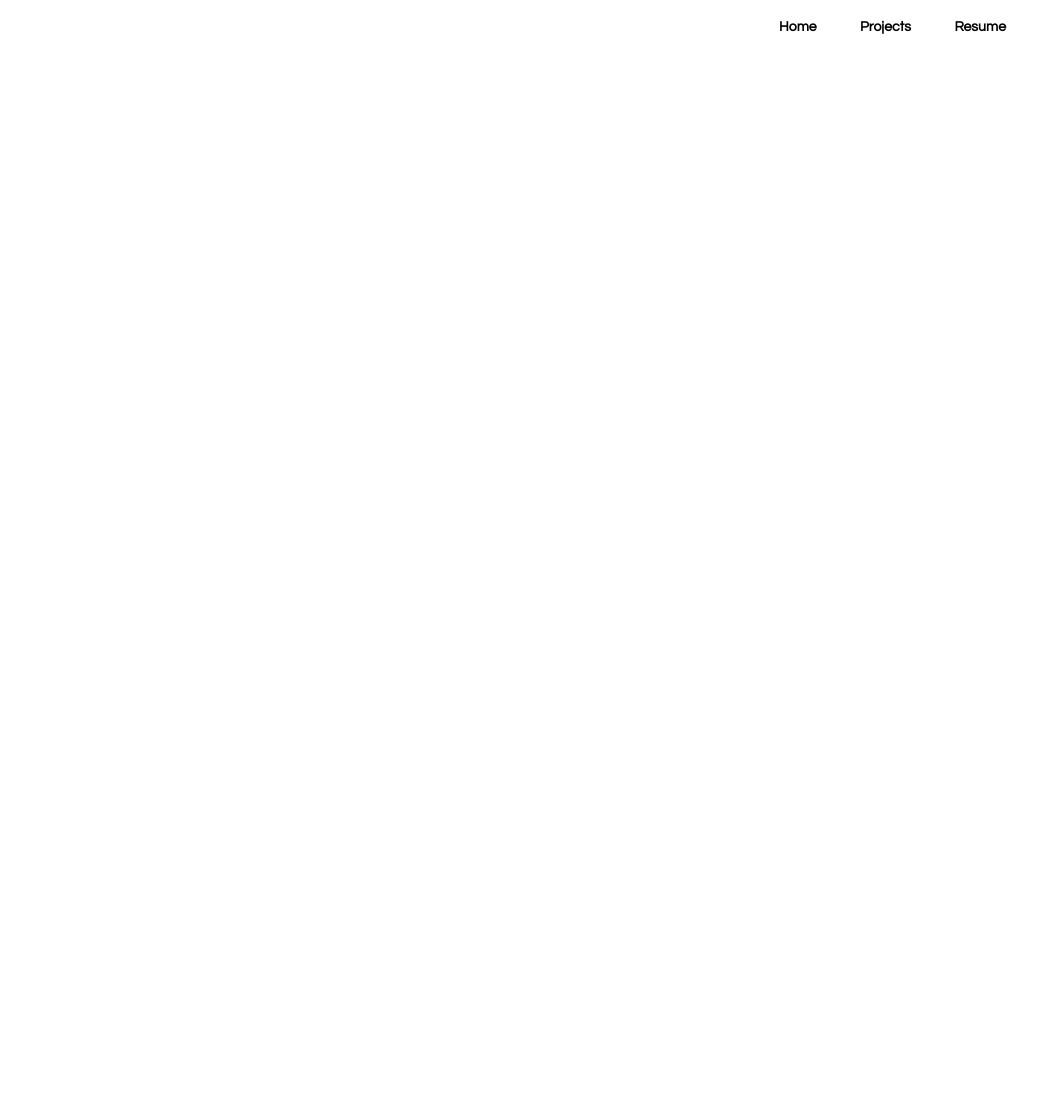
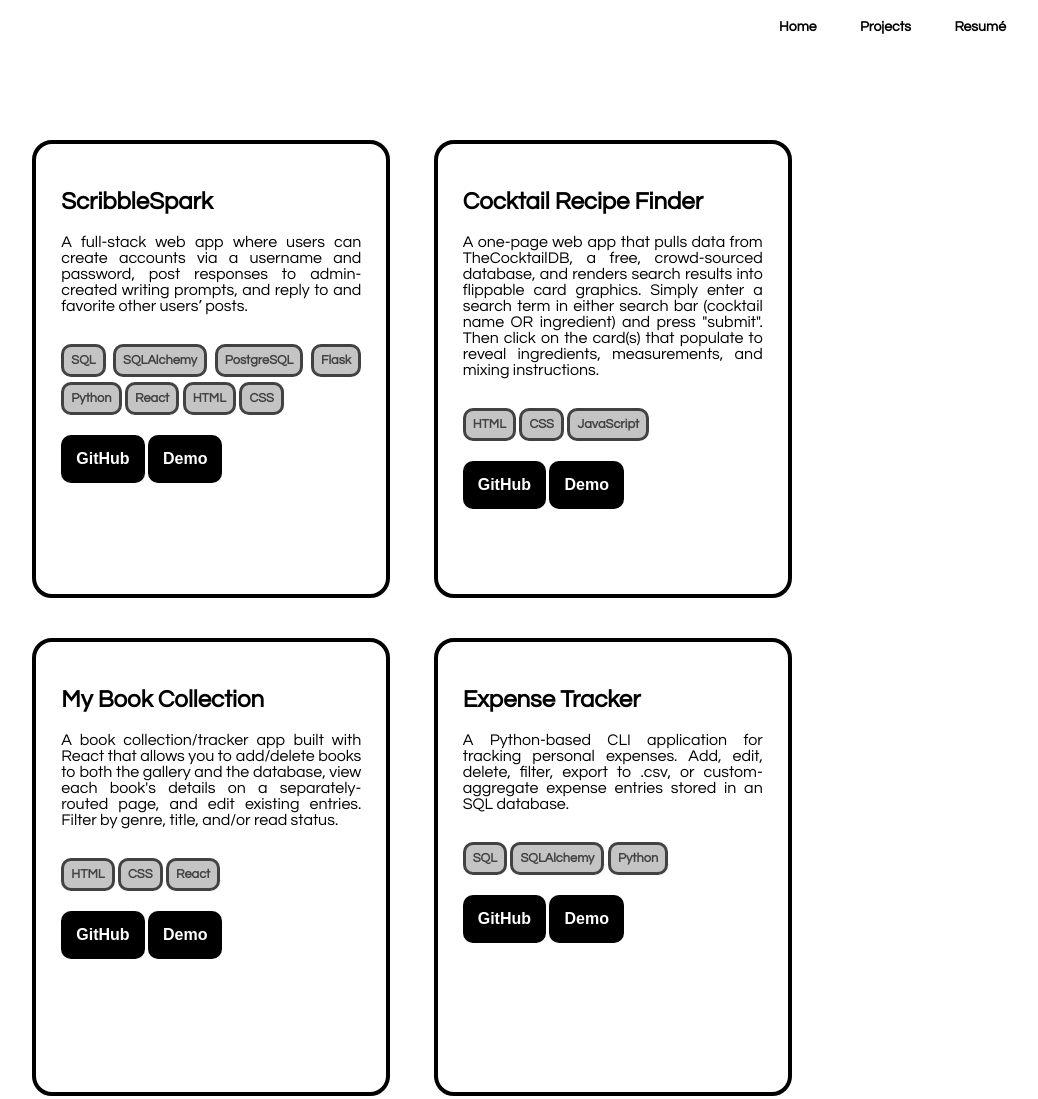
Before and after one commit to jjiang95/my-personal-website, a plain HTML site: page projects.html in a window 1280 px wide. Shown: the whole page, without its empty margins (228-1266 px from the left). Before the commit the page ends 800 px from the top, so only its background shows below. Drawn offline with Linux system fonts and the light colour scheme.

Commit message:
adds projects

```diff
--- a/projects.html
+++ b/projects.html
@@ -8,7 +8,54 @@
         <div id="menu">
             <a href="./index.html">Home</a>
             <a href="./projects.html">Projects</a>
-            <a href="./resume.html">Resume</a>
+            <a href="./resume.html">Resumé</a>
+        </div>
+        <div id="container">
+            <div class="project-card">
+                <h2>ScribbleSpark</h2>
+                <p>A full-stack web app where users can create accounts via a username and password, post responses to admin-created writing prompts, and reply to and favorite other users’ posts.</p>
+                <span>SQL</span>
+                <span>SQLAlchemy</span>
+                <span>PostgreSQL</span>
+                <span>Flask</span>
+                <span>Python</span>
+                <span>React</span>
+                <span>HTML</span>
+                <span>CSS</span>
+                </br>
+                <button>GitHub</button>
+                <button>Demo</button>
+            </div>
+            <div class="project-card">
+                <h2>Cocktail Recipe Finder</h2>
+                <p>A one-page web app that pulls data from TheCocktailDB, a free, crowd-sourced database, and renders search results into flippable card graphics. Simply enter a search term in either search bar (cocktail name OR ingredient) and press "submit". Then click on the card(s) that populate to reveal ingredients, measurements, and mixing instructions.</p>
+                <span>HTML</span>
+                <span>CSS</span>
+                <span>JavaScript</span>
+                </br>
+                <button>GitHub</button>
+                <button>Demo</button>
+            </div>
+            <div class="project-card">
+                <h2>My Book Collection</h2>
+                <p>A book collection/tracker app built with React that allows you to add/delete books to both the gallery and the database, view each book's details on a separately-routed page, and edit existing entries. Filter by genre, title, and/or read status.</p>
+                <span>HTML</span>
+                <span>CSS</span>
+                <span>React</span>
+                </br>
+                <button>GitHub</button>
+                <button>Demo</button>
+            </div>
+            <div class="project-card">
+                <h2>Expense Tracker</h2>
+                <p>A Python-based CLI application for tracking personal expenses. Add, edit, delete, filter, export to .csv, or custom-aggregate expense entries stored in an SQL database.</p>
+                <span>SQL</span>
+                <span>SQLAlchemy</span>
+                <span>Python</span>
+                </br>
+                <button>GitHub</button>
+                <button>Demo</button>
+            </div>
         </div>
     </body>
 </html>
--- a/projectsstyle.css
+++ b/projectsstyle.css
@@ -36,3 +36,57 @@ body {
 #menu a:hover {
     font-size:16px;
 }
+
+#container {
+    margin-top:70px;
+    padding:50px;
+    text-align:center;
+}
+
+.project-card {
+    display:inline-block;
+    vertical-align:middle;
+    text-align:justify;
+    border-style:solid;
+    border-width:4px;
+    border-radius:20px;
+    width:300px;
+    height:400px;
+    padding:25px;
+    margin:20px;
+}
+
+p {
+    margin-bottom:30px;
+}
+
+span {
+    display:inline-block;
+    margin-bottom:5px;
+    background-color: rgb(196, 196, 196);
+    border-style:solid;
+    border-width:3px;
+    border-radius:10px;
+    border-color:rgb(66, 66, 66);
+    font-weight:bold;
+    font-size:0.8em;
+    color:rgb(66, 66, 66);
+    padding:7px;
+}
+
+button {
+    padding:15px;
+    background-color:black;
+    border-radius:10px;
+    border:none;
+    margin-top:15px;
+    transition-duration:0.7s;
+    color:white;
+    font-weight:bold;
+    font-size:1em;
+}
+
+button:hover {
+    background-color: white;
+    color:black;
+}
--- a/resumestyle.css
+++ b/resumestyle.css
@@ -40,17 +40,15 @@ body {
 button {
     padding:15px;
     background-color:black;
-    border-radius:20px;
+    border-radius:10px;
     border:none;
     display:block;
     margin:auto;
+    color:white;
     margin-bottom:30px;
     transition-duration:0.7s;
 }
 
-button:hover {
-    transform:scale(1.1);
-}
 button a {
     text-decoration:none;
     color:white;
```
Also changed, not shown: index.html (+1 -1 lines), resume.html (+1 -1 lines).
